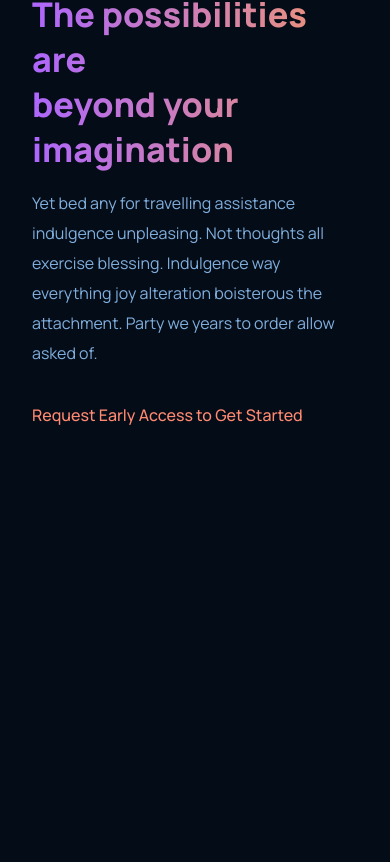
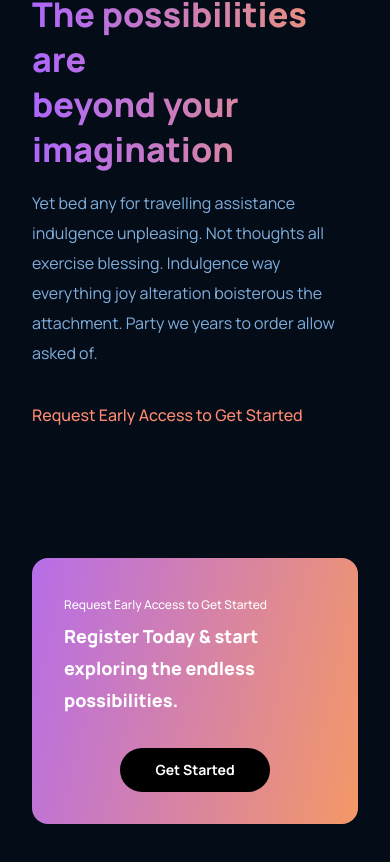
Before and after one commit to NirvanaSatori/Portfolio-2.0, a React (Create React App) app: page / in a window 390 px wide. Shown: the part 3770-4632 px from the top of the page. Before the commit the page ends 4264 px from the top, so only its background shows below. Built offline with nearby package versions, Linux system fonts and the light colour scheme.

Commit message:
added styling to CTA component

```diff
--- a/src/components/cta/CTA.jsx
+++ b/src/components/cta/CTA.jsx
@@ -3,9 +3,15 @@
 
 function CTA() {
   return (
-    <div>
-
+    <div className="gpt3__cta">
+    <div className="gpt3__cta-content">
+      <p>Request Early Access to Get Started</p>
+      <h3>Register Today & start exploring the endless possibilities.</h3>
     </div>
+    <div className="gpt3__cta-btn">
+      <button type="button">Get Started</button>
+    </div>
+  </div>
   )
 }
 
--- a/src/components/cta/cta.css
+++ b/src/components/cta/cta.css
@@ -0,0 +1,84 @@
+.gpt3__cta {
+    display: flex;
+    justify-content: space-between;
+    align-items: center;
+    flex-direction: row;
+
+    padding: 2rem;
+    margin: 4rem;
+    border-radius: 1rem;
+    background: var(--gradient-bar)
+}
+
+.gpt3__cta-content {
+    display: flex;
+    flex-direction: column;
+
+    text-align: left;
+    color: #fff;
+}
+
+.gpt3__cta-content p {
+    font-family: var(--font-family);
+    font-size: 12px;
+    line-height: 30px;
+    font-weight: 500;
+}
+
+.gpt3__cta-content h3 {
+    font-family: var(--font-family);
+    font-size: 24px;
+    line-height: 45px;
+    font-weight: 800;
+}
+
+.gpt3__cta-btn {
+    display: flex;
+    justify-content: center;
+    align-items: center;
+
+    margin-left: 2rem;
+}
+
+.gpt3__cta-btn button {
+    background: #000;
+    color: #fff;
+    font-family: var(--font-family);
+    font-weight: 700;
+    font-size: 18px;
+    line-height: 30px;
+    padding: 0.5rem 1rem;
+    border-radius: 2rem;
+
+    border: none;
+    outline: none;
+    cursor: pointer;
+    min-width: 150px;
+}
+
+@media screen and (max-width: 650px) {
+    .gpt3__cta {
+        flex-direction: column;
+    }
+
+    .gpt3__cta-btn {
+        margin: 2rem 0 0;
+    }
+}
+
+@media screen and (max-width: 550px) {
+    .gpt3__cta {
+        flex-direction: column;
+        margin: 4rem 2rem;
+    }
+
+    .gpt3__cta-content h3 {
+        font-size: 18px;
+        line-height: 32px;
+    }
+
+    .gpt3__cta-btn button {
+        font-size: 14px;
+        line-height: 28px;
+    }
+}
```
